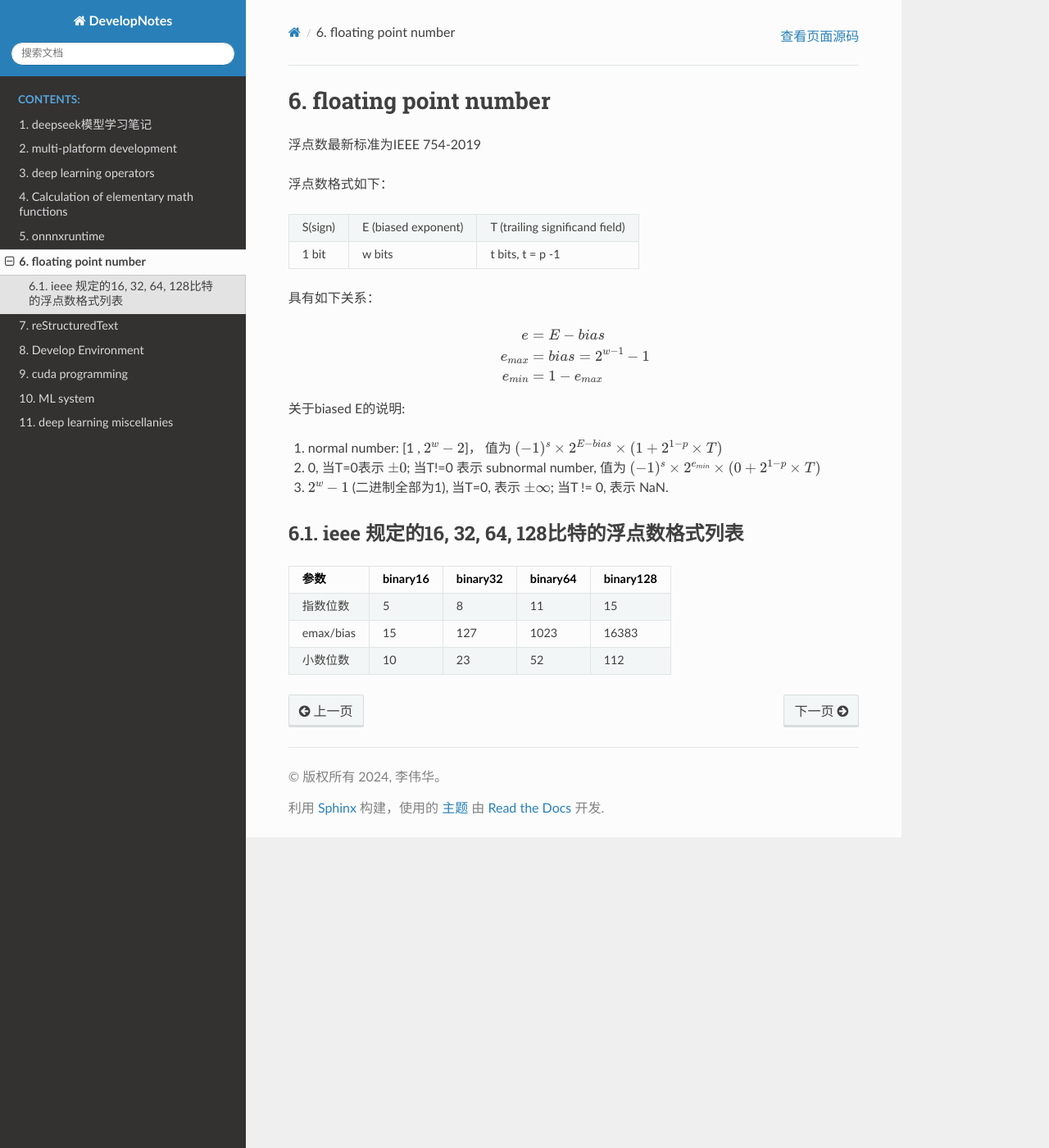
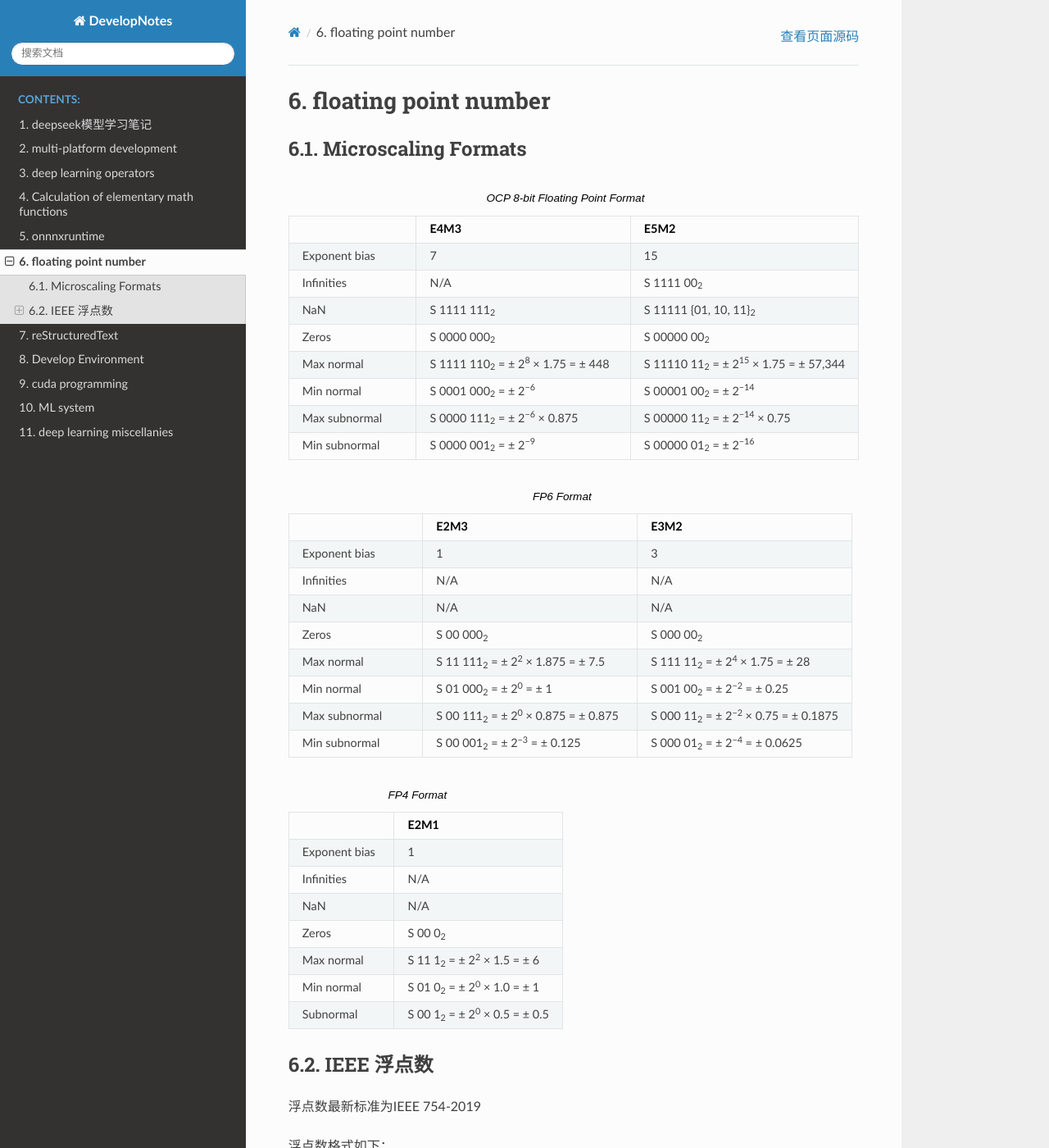
Before and after one commit to li-weihua/DevelopNotes, a Sphinx documentation site: the page built from docs/source/floating_point_number.rst, in a window 1280 px wide and 1400 px high. Shown: the whole window at 82% size. Built offline with Sphinx 7.4.7 and the Read the Docs theme 3.1.0, drawn with Linux system fonts in a browser that asks for light colours; formulas are drawn with MathJax 3.

Commit message:
update floating point number

```diff
--- a/docs/source/floating_point_number.rst
+++ b/docs/source/floating_point_number.rst
@@ -1,6 +1,102 @@
 *****************************
 floating point number
 *****************************
+
+Microscaling Formats
+=========================
+
+.. list-table:: OCP 8-bit Floating Point Format
+   :widths: 25 40 40
+   :header-rows: 1
+
+   * -
+     - E4M3
+     - E5M2
+   * - Exponent bias
+     - 7
+     - 15
+   * - Infinities
+     - N/A
+     - S 1111 00\ :sub:`2`
+   * - NaN
+     - S 1111 111\ :sub:`2`
+     - S 11111 {01, 10, 11}\ :sub:`2`
+   * - Zeros
+     - S 0000 000\ :sub:`2`
+     - S 00000 00\ :sub:`2`
+   * - Max normal
+     - S 1111 110\ :sub:`2` = ± 2\ :sup:`8` × 1.75 = ± 448
+     - S 11110 11\ :sub:`2` = ± 2\ :sup:`15` × 1.75 = ± 57,344
+   * - Min normal
+     - S 0001 000\ :sub:`2` = ± 2\ :sup:`−6`
+     - S 00001 00\ :sub:`2` = ± 2\ :sup:`−14`
+   * - Max subnormal
+     - S 0000 111\ :sub:`2` = ± 2\ :sup:`−6` × 0.875
+     - S 00000 11\ :sub:`2` = ± 2\ :sup:`−14` × 0.75
+   * - Min subnormal
+     - S 0000 001\ :sub:`2` = ± 2\ :sup:`−9`
+     - S 00000 01\ :sub:`2` = ± 2\ :sup:`−16`
+
+
+.. list-table:: FP6 Format
+   :widths: 25 40 40
+   :header-rows: 1
+
+   * -
+     - E2M3
+     - E3M2
+   * - Exponent bias
+     - 1
+     - 3
+   * - Infinities
+     - N/A
+     - N/A
+   * - NaN
+     - N/A
+     - N/A
+   * - Zeros
+     - S 00 000\ :sub:`2`
+     - S 000 00\ :sub:`2`
+   * - Max normal
+     - S 11 111\ :sub:`2` = ± 2\ :sup:`2` × 1.875 = ± 7.5
+     - S 111 11\ :sub:`2` = ± 2\ :sup:`4` × 1.75 = ± 28
+   * - Min normal
+     - S 01 000\ :sub:`2` = ± 2\ :sup:`0` = ± 1
+     - S 001 00\ :sub:`2` = ± 2\ :sup:`−2` = ± 0.25
+   * - Max subnormal
+     - S 00 111\ :sub:`2` = ± 2\ :sup:`0` × 0.875 = ± 0.875
+     - S 000 11\ :sub:`2` = ± 2\ :sup:`−2` × 0.75 = ± 0.1875
+   * - Min subnormal
+     - S 00 001\ :sub:`2` = ± 2\ :sup:`−3` = ± 0.125
+     - S 000 01\ :sub:`2` = ± 2\ :sup:`−4` = ± 0.0625
+
+
+.. list-table:: FP4 Format
+   :widths: 25 40
+   :header-rows: 1
+
+   * -
+     - E2M1
+   * - Exponent bias
+     - 1
+   * - Infinities
+     - N/A
+   * - NaN
+     - N/A
+   * - Zeros
+     - S 00 0\ :sub:`2`
+   * - Max normal
+     - S 11 1\ :sub:`2` = ± 2\ :sup:`2` × 1.5 = ± 6
+   * - Min normal
+     - S 01 0\ :sub:`2` = ± 2\ :sup:`0` × 1.0 = ± 1
+   * - Subnormal
+     - S 00 1\ :sub:`2` = ± 2\ :sup:`0` × 0.5 = ± 0.5
+
+
+
+
+IEEE 浮点数
+==============
 
 浮点数最新标准为IEEE 754-2019
 
```
